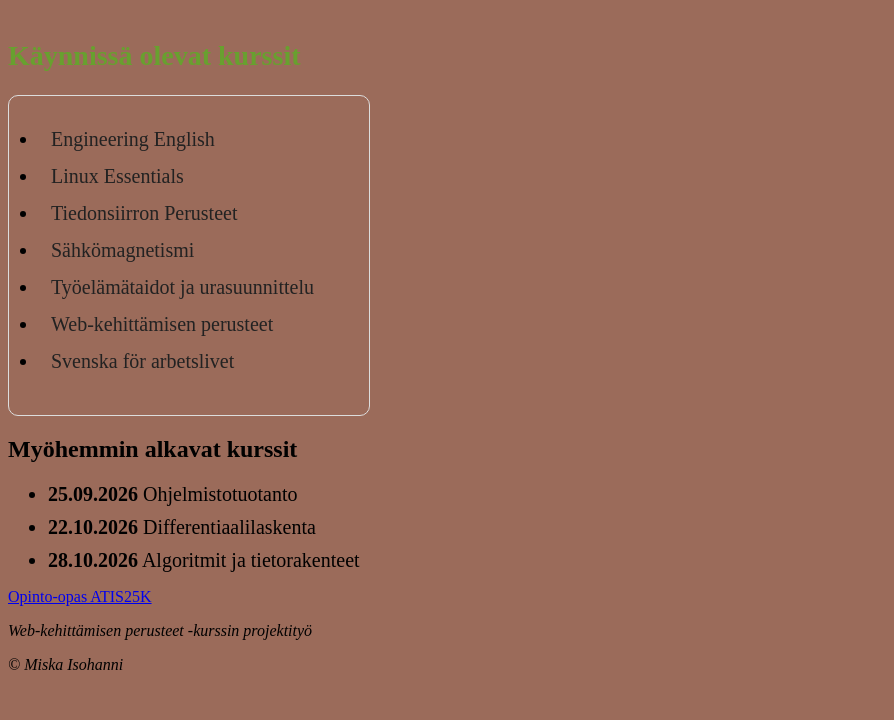
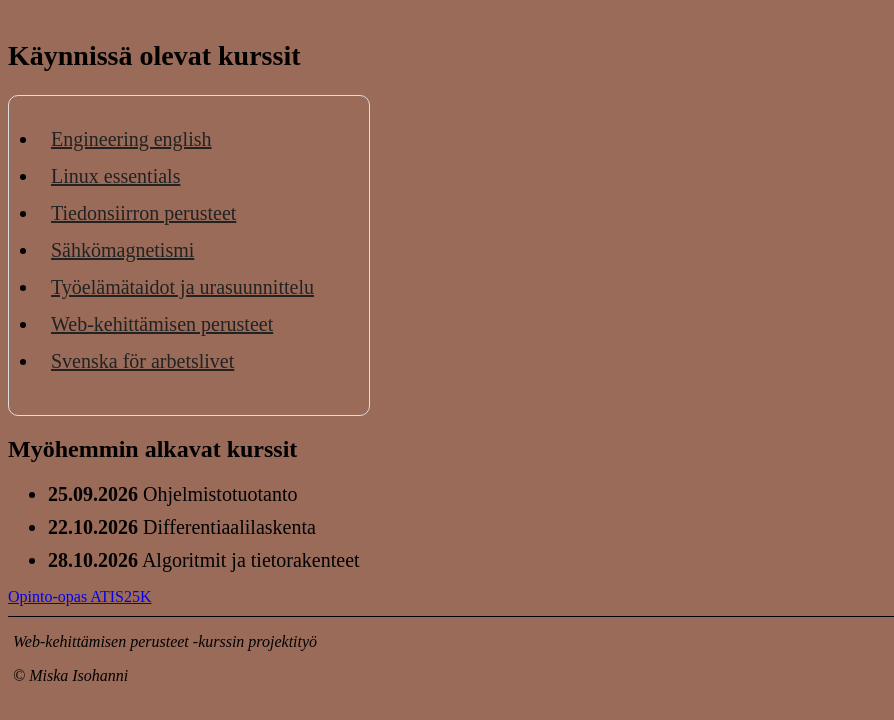
Before and after one commit to MPISO/kurssiseuranta, a plain HTML site: page index.html in a window 1280 px wide. Shown: the part 58-778 px from the top of the page, without its empty margins (0-894 px from the left). Drawn offline with Linux system fonts and the light colour scheme.

Commit message:
Kurssitietojen lisäystä

```diff
--- a/css/styles.css
+++ b/css/styles.css
@@ -9,7 +9,6 @@ h1 {
 }
 
 #ongoing {
-    color: rgb(104, 160, 47);
     font-weight: bold;
     font-size: 28px;
     padding-top: 20px;
@@ -17,7 +16,9 @@ h1 {
 
 footer {
     font-style: italic;
-    padding-bottom: 1px;
+    border-top: solid black;
+    border-width: 1px;
+    padding-left: 5px;
 }
 
 .kurssilista {
@@ -38,7 +39,6 @@ footer {
 .kurssi a {
     display: inline-block;
     padding: 2px 12px;
-    text-decoration: none;
     color: #222;
     border-radius: 6px;
 }
@@ -58,3 +58,7 @@ footer {
     font-size: 20px;
     margin-bottom: 10px;
 }
+
+aside{
+    padding-bottom: 10px;
+}
--- a/index.html
+++ b/index.html
@@ -18,9 +18,9 @@
     <main>
         <h2 id="ongoing">Käynnissä olevat kurssit</h2>
         <ul class="kurssilista">
-            <li class="kurssi"><a href="engineering_english.html">Engineering English</a></li>
-            <li class="kurssi"><a href="linux_essentials.html">Linux Essentials</a></li>
-            <li class="kurssi"><a href="tiedonsiirron_perusteet.html">Tiedonsiirron Perusteet</a></li>
+            <li class="kurssi"><a href="engineering_english.html">Engineering english</a></li>
+            <li class="kurssi"><a href="linux_essentials.html">Linux essentials</a></li>
+            <li class="kurssi"><a href="tiedonsiirron_perusteet.html">Tiedonsiirron perusteet</a></li>
             <li class="kurssi"><a href="sahkomagnetismi.html">Sähkömagnetismi</a></li>
             <li class="kurssi"><a href="tyoelamataidot.html">Työelämätaidot ja urasuunnittelu</a></li>
             <li class="kurssi"><a href="webdev_perusteet.html">Web-kehittämisen perusteet</a></li>
```
Also changed, not shown: engineering_english.html (+1 -0 lines), sahkomagnetismi.html (+7 -0 lines), svenska.html (+8 -0 lines), tiedonsiirron_perusteet.html (+4 -1 lines), webdev_perusteet.html (+3 -0 lines).
